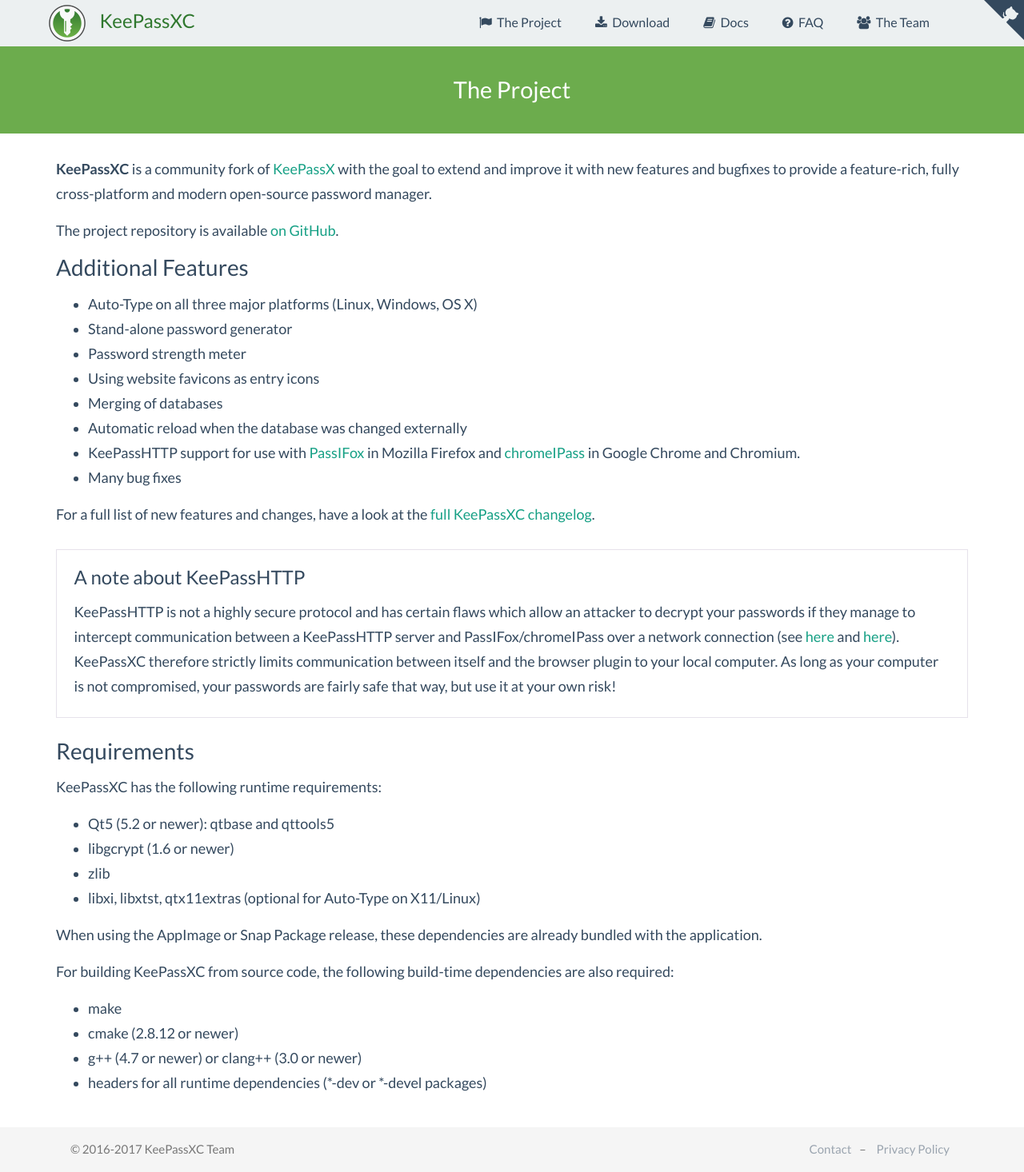
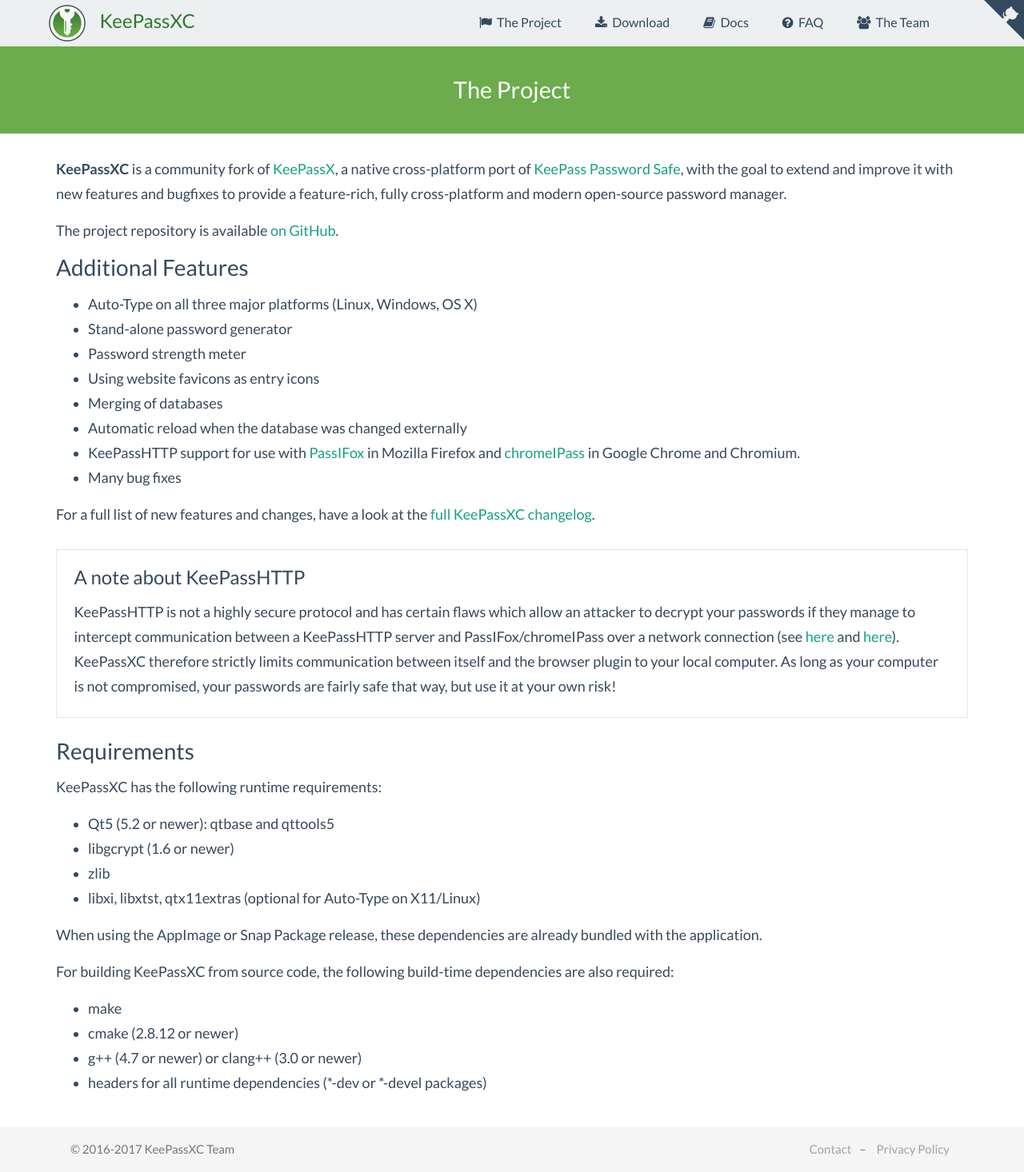
Before and after one commit to keepassxreboot/keepassxc-org, a Jekyll site: the page built from project.html, in a window 1280 px wide. Shown: the whole page at 80% size. Built offline with Jekyll 4.4.1, drawn with Linux system fonts in a browser that asks for light colours; comment, search, counter and statistics services are not loaded.

Commit message:
Add link to keepass.info

```diff
--- a/project.html
+++ b/project.html
@@ -4,7 +4,8 @@
 permalink: project
 ---
 
-<p><strong>KeePassXC</strong> is a community fork of <a href="https://www.keepassx.org/">KeePassX</a> with the goal
+<p><strong>KeePassXC</strong> is a community fork of <a href="https://www.keepassx.org/">KeePassX</a>,
+    a native cross-platform port of <a href="http://keepass.info">KeePass Password Safe</a>, with the goal
     to extend and improve it with new features and bugfixes to provide a feature-rich, fully cross-platform and modern
     open-source password manager.
 <p>The project repository is available <a href="https://github.com/keepassxreboot">on GitHub</a>.
```
